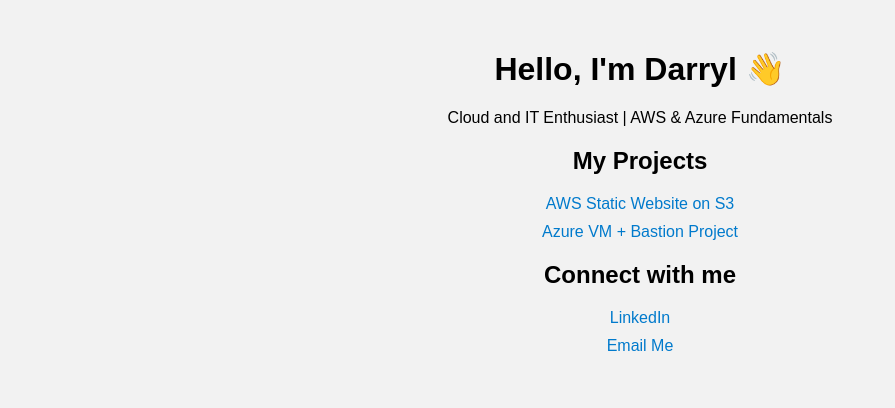
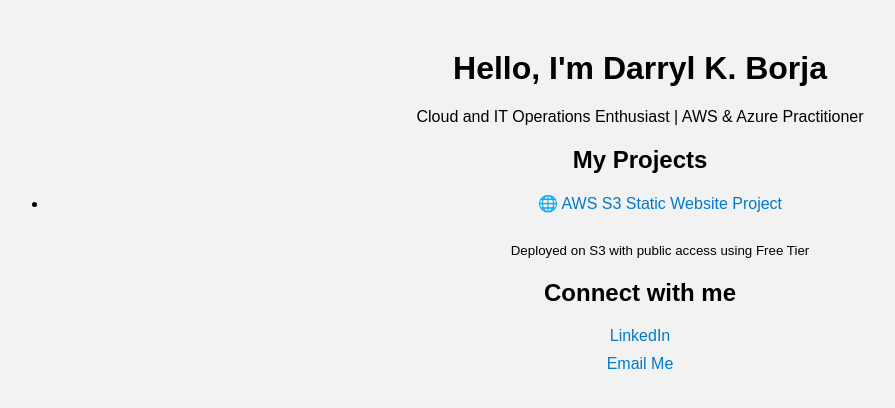
Before and after one commit to dborja14/dborja14.github.io, a plain HTML site: page index.html in a window 1280 px wide. Shown: the whole page, without its empty margins (0-895 px from the left). Drawn offline with Linux system fonts and the light colour scheme.

Commit message:
Update index.html

```diff
--- a/index.html
+++ b/index.html
@@ -10,15 +10,22 @@
   </style>
 </head>
 <body>
-  <h1>Hello, I'm Darryl 👋</h1>
-  <p>Cloud and IT Enthusiast | AWS & Azure Fundamentals</p>
+  <h1>Hello, I'm Darryl K. Borja</h1>
+  <p>Cloud and IT Operations Enthusiast | AWS & Azure Practitioner</p>
 
   <h2>My Projects</h2>
-  <a href="https://github.com/darrylborja/aws-static-website-s3" target="_blank">AWS Static Website on S3</a>
-  <a href="https://github.com/darrylborja/azure-vm-project" target="_blank">Azure VM + Bastion Project</a>
+  <ul>
+    <li>
+      <a href="https://github.com/darrylborja/aws-static-website-s3" target="_blank">
+        🌐 AWS S3 Static Website Project
+      </a>
+      <br>
+      <small>Deployed on S3 with public access using Free Tier</small>
+    </li>
+  </ul>
 
   <h2>Connect with me</h2>
-  <a href="https://www.linkedin.com/in/your-link">LinkedIn</a>
-  <a href="mailto:your-email@example.com">Email Me</a>
+  <a href="https://www.linkedin.com/in/darrylborja/">LinkedIn</a>
+  <a href="mailto:darryl.borja@yahoo.com">Email Me</a>
 </body>
 </html>
```
